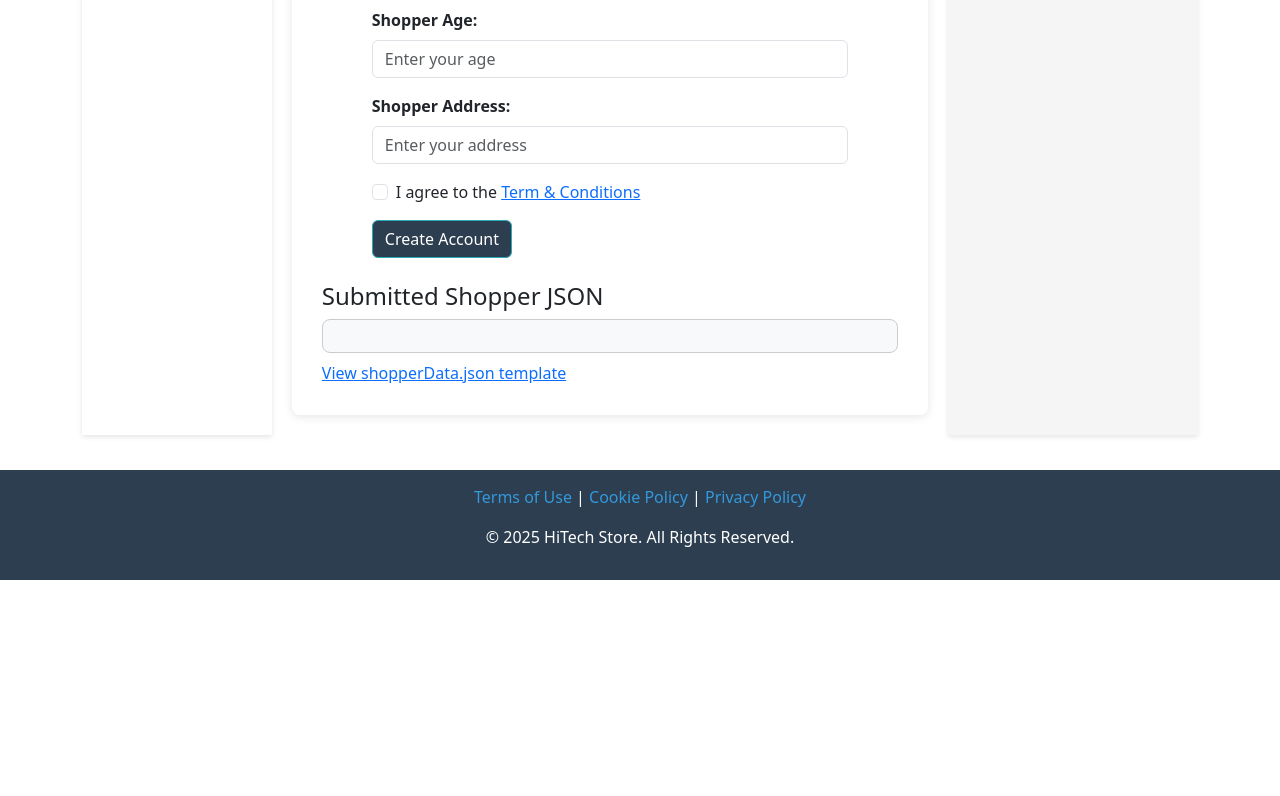
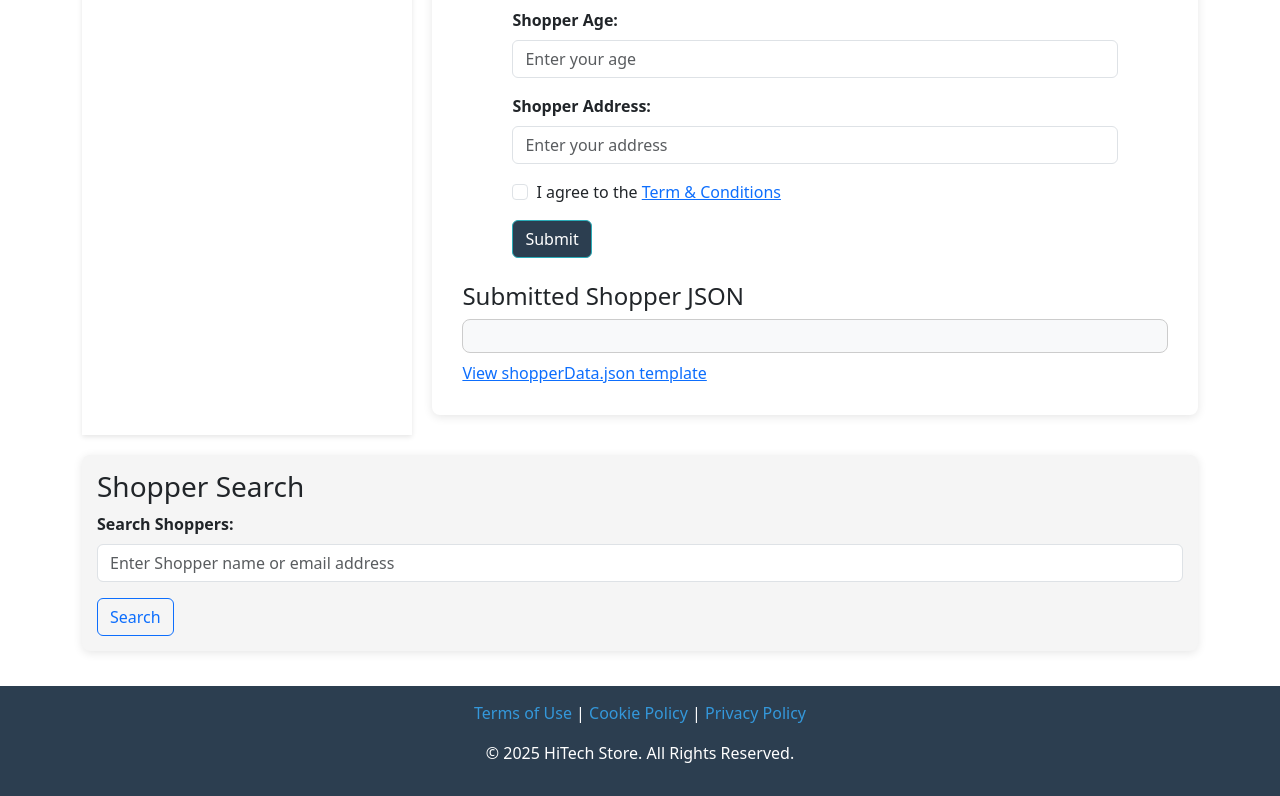
Before and after one commit to bxs5681/IST256_Team2, a plain HTML site: page shopperManagement.html in a window 1280 px wide. Shown: the part 570-1366 px from the top of the page. Before the commit the page ends 1150 px from the top, so only its background shows below. Drawn offline with Linux system fonts and the light colour scheme.

Commit message:
product Management refined

```diff
--- a/shopperManagement.html
+++ b/shopperManagement.html
@@ -34,7 +34,14 @@
             margin-bottom: 15px;
         }
 
+        /* Nav */
+        nav {
+            flex: 1 1 16%;
+        }
+
+        /* Main form */
         .formSetup {
+            flex: 1 1 55%;
             background: white;
             padding: 30px;
             border-radius: 8px;
@@ -46,6 +53,15 @@
             color: #2c3e50;
             margin-bottom: 25px;
             text-align: center;
+        }
+
+        /* Aside */
+        aside {
+            flex: 1 1 25%;
+            min-width: 300px;
+            padding: 15px;
+            border-radius: 8px;
+            box-shadow: 0 2px 10px rgba(0, 0, 0, 0.1);
         }
 
         /* JSON output box */
@@ -137,13 +153,13 @@
                 </div>
 
                 <button type="submit" class="btn btn-primary" style="background-color: #2c3e50; border-color: #2aacb8;">
-                    Create Account
+                    Submit
                 </button>
 
             </form>
 
             <!-- Shows JSON after successful submit -->
-            <section id="jsonSection" class="mt-4">
+            <section id="jsonSection" class="mt-4" style="margin-top: 150px;">
                 <h4>Submitted Shopper JSON</h4>
                 <div id="jsonOutput" aria-live="polite"></div>
                 <div class="mt-2">
@@ -156,11 +172,15 @@
 
     <!-- Aside -->
     <aside>
-        <h3>Saved Shoppers</h3>
-        <div class="mb-3">
-            <label for="shopperSearch" class="form-label"><strong>Search Shopper:</strong></label>
-            <input type="text" class="form-control" id="shopperSearch" placeholder="Enter Shopper Name">
-            <div class="error-message" id="shopperSearchError"></div>
+        <div class="search-section">
+            <h3>Shopper Search</h3>
+            <div class="mb-3">
+                <label for="shopperSearch" class="form-label"><strong>Search Shoppers:</strong></label>
+                <input type="text" class="form-control" id="shopperSearch"
+                       placeholder="Enter Shopper name or email address">
+                <div class="error-message" id="shopperSearchError"></div>
+            </div>
+            <button type="button" class="btn btn-outline-primary" id="searchButton">Search</button>
         </div>
     </aside>
 </div>
```
Also changed, not shown: productManagement.html (+17 -1 lines).
